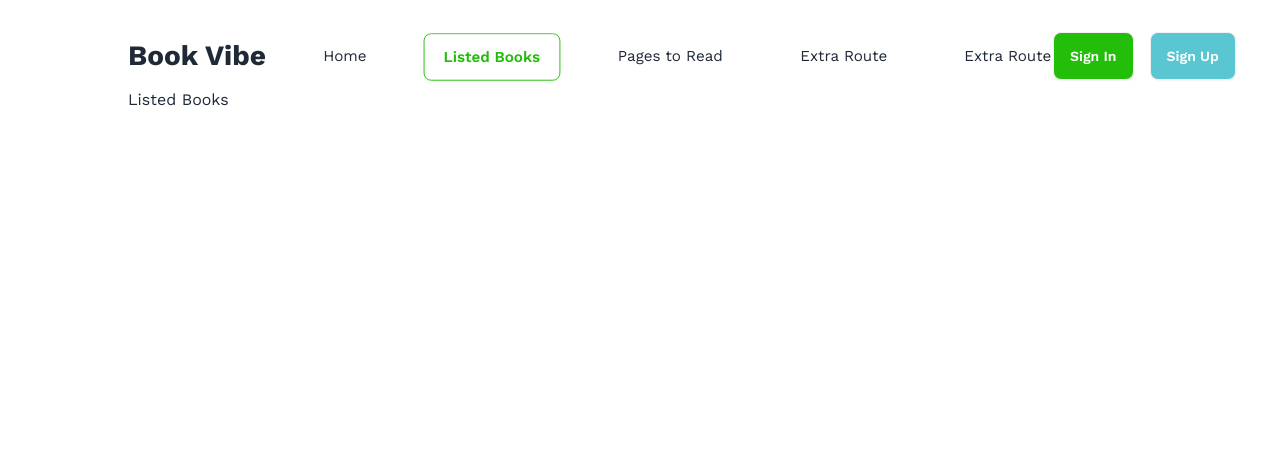
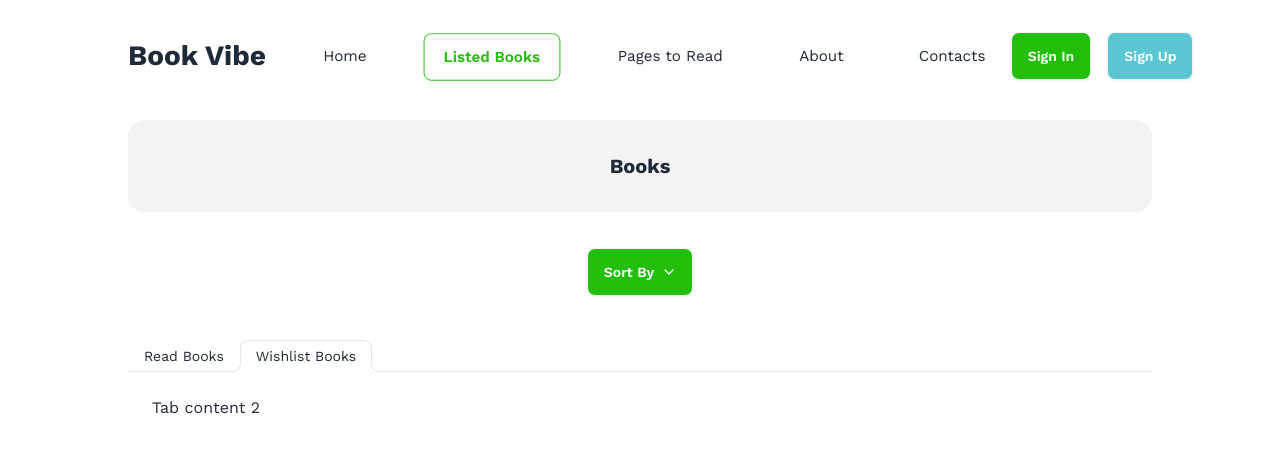
Before and after one commit to omorfarukmahfuj/book-vibe, a React (Vite) app: page /listed-books in a window 1280 px wide. Shown: the top 452 px of the page. Built offline with nearby package versions, Linux system fonts and the light colour scheme; a web font is replaced by a local one.

Commit message:
Toast added

```diff
--- a/src/App.jsx
+++ b/src/App.jsx
@@ -1,3 +1,4 @@
+import { Toaster } from 'sonner'
 import './App.css'
 import HeroSection from './components/HeroSection';
 import BooksContainer from './components/BooksContainer';
@@ -6,6 +7,7 @@ function App() {
 
   return (
     <>
+      < Toaster richColors />
       <HeroSection></HeroSection>
       <BooksContainer></BooksContainer>
     </>
--- a/src/components/Nav.jsx
+++ b/src/components/Nav.jsx
@@ -38,12 +38,12 @@ const Nav = () => {
           <li className={`btn bg-transparent border-none shadow-none hover:bg-transparent text-base font-normal`}><NavLink className={({ isActive }) => isActive ? 'font-semibold px-5 py-3 text-[#23BE0A] border border-[#23BE0A] rounded-lg' : 'px-5 py-2 text-#[131313CC]'} to="/">Home</NavLink></li>
           <li className={`btn bg-transparent border-none shadow-none hover:bg-transparent text-base font-normal`}><NavLink className={({ isActive }) => isActive ? 'font-semibold px-5 py-3 text-[#23BE0A] border border-[#23BE0A] rounded-lg' : 'px-5 py-2 text-#[131313CC]'} to="/listed-books">Listed Books</NavLink></li>
           <li className={`btn bg-transparent border-none shadow-none hover:bg-transparent text-base font-normal`}><NavLink className={({ isActive }) => isActive ? 'font-semibold px-5 py-3 text-[#23BE0A] border border-[#23BE0A] rounded-lg' : 'px-5 py-2 text-#[131313CC]'} to="/pages-to-read">Pages to Read</NavLink></li>
-          <li className={`btn bg-transparent border-none shadow-none hover:bg-transparent text-base font-normal`}><NavLink className={({ isActive }) => isActive ? 'font-semibold px-5 py-3 text-[#23BE0A] border border-[#23BE0A] rounded-lg' : 'px-5 py-2 text-#[131313CC]'} to="/extra-route-1">Extra Route</NavLink></li>
-          <li className={`btn bg-transparent border-none shadow-none hover:bg-transparent text-base font-normal`}><NavLink className={({ isActive }) => isActive ? 'font-semibold px-5 py-3 text-[#23BE0A] border border-[#23BE0A] rounded-lg' : 'px-5 py-2 text-#[131313CC]'} to="/extra-route-2">Extra Route</NavLink></li>
+          <li className={`btn bg-transparent border-none shadow-none hover:bg-transparent text-base font-normal`}><NavLink className={({ isActive }) => isActive ? 'font-semibold px-5 py-3 text-[#23BE0A] border border-[#23BE0A] rounded-lg' : 'px-5 py-2 text-#[131313CC]'} to="/about">About</NavLink></li>
+          <li className={`btn bg-transparent border-none shadow-none hover:bg-transparent text-base font-normal`}><NavLink className={({ isActive }) => isActive ? 'font-semibold px-5 py-3 text-[#23BE0A] border border-[#23BE0A] rounded-lg' : 'px-5 py-2 text-#[131313CC]'} to="/contacts">Contacts</NavLink></li>
         </ul>
       </div>
       {/* Navbar End */}
-      <div className="navbar-end gap-2 md:gap-4">
+      <div className="navbar-end gap-2 md:gap-4 ml-6">
         <a className="btn bg-[#23BE0A] hover:bg-success text-white">Sign In</a>
         <a className="btn bg-[#59C6D2] hover:bg-info text-white">Sign Up</a>
       </div>
--- a/src/main.jsx
+++ b/src/main.jsx
@@ -30,8 +30,16 @@ const router = createBrowserRouter([
       {
         path: '/book-details/:id',
         element: <BookDetails />,
-        loader: () => fetch('books_data.json')
-      }
+        loader: () => fetch('/books_data.json')
+      },
+      {
+        path: '/about',
+        element: <BookDetails />,
+      },
+      {
+        path: '/contacts',
+        element: <BookDetails />,
+      },
     ]
   }
 ])
--- a/src/pages/BookDetails.jsx
+++ b/src/pages/BookDetails.jsx
@@ -1,12 +1,36 @@
+import { Toaster } from 'sonner'
 import { useLoaderData, useParams } from "react-router-dom";
+import { useEffect } from 'react';
+import { addReadlist, addWishlist } from '../utilities/localstorage';
 
 const BookDetails = () => {
+
+  const handleReadList = () => {
+    addReadlist(bookId)
+  }
+  const handleWishlist = () => {
+    addWishlist(bookId)
+  }
+
+
+  useEffect(() => {
+    scrollTo(0, 0);
+
+  }, []);
+
+
   const books = useLoaderData();
   const { id } = useParams();
   const book = books.find(book => book.bookId === id)
-  const { bookName, image, tags, author, review, totalPages, publisher, yearOfPublishing, category, rating } = book;
+  console.log(book);
+  const { bookId, bookName, image, tags, author, review, totalPages, publisher, yearOfPublishing, category, rating } = book;
+
+
+
   return (
+
     <div className="flex flex-col md:flex-row items-center md:items-stretch justify-between gap-6 md:gap-12 my-6 md:my-12 md:h-screen">
+      <Toaster richColors />
       {/* Component Left */}
       <div className="p-10 md:p-20 bg-[#1313130D] rounded-2xl w-full md:w-2/4 flex justify-center items-center">
         <img className="h-5/6" src={image} alt={bookName} />
@@ -41,10 +65,10 @@ const BookDetails = () => {
           </div>
 
         </div>
-        <button className="btn bg-transparent hover:bg-success text-[#131313] hover:text-white mr-4 shadow-none border-[#1313134D] hover:border-none mt-8">Read</button>
-        <button className="btn bg-[#59C6D2] hover:bg-info text-white">Wishlist</button>
+        <button onClick={handleReadList} className="btn bg-transparent hover:bg-success text-[#131313] hover:text-white mr-4 shadow-none border-[#1313134D] hover:border-none mt-8">Read</button>
+        <button onClick={handleWishlist} className="btn bg-[#59C6D2] hover:bg-info text-white">Wishlist</button>
       </div>
-    </div>
+    </div >
   );
 };
 
--- a/src/pages/ListedBooks.jsx
+++ b/src/pages/ListedBooks.jsx
@@ -1,7 +1,41 @@
+import { IoChevronDown } from "react-icons/io5";
+
 const ListedBooks = () => {
   return (
     <div>
-Listed Books
+      <div className="bg-[#1313130D] rounded-2xl "><h2 className="font-bold text-xl text-center py-8 my-4 md:my-8">Books</h2></div>
+      <div className="flex justify-center mb-7 md:mb-10">
+        <details className="dropdown">
+          <summary className="btn m-1 bg-[#23BE0A] hover:bg-success text-white">Sort By <IoChevronDown />
+
+          </summary>
+          <ul className="menu dropdown-content bg-base-200 rounded-box z-[1] w-52 p-2 shadow">
+            <li><a>Rating</a></li>
+            <li><a>Number of pages</a></li>
+            <li><a>Publisher year</a></li>
+          </ul>
+        </details>
+      </div>
+
+      <div role="tablist" className="tabs tabs-lifted">
+        <input type="radio" name="my_tabs_2" role="tab" className="tab " aria-label="Read Books" />
+        <div role="tabpanel" className="tab-content bg-base-100 border-x-0 border-b-0 border-base-300 p-6">
+
+        </div>
+
+        <input
+          type="radio"
+          name="my_tabs_2"
+          role="tab"
+          className="tab"
+          aria-label="Wishlist Books"
+          defaultChecked />
+        <div role="tabpanel" className="tab-content bg-base-100 border-x-0 border-b-0 border-base-300 p-6">
+          Tab content 2
+        </div>
+
+      </div>
+
     </div>
   );
 };
--- /dev/null
+++ b/src/utilities/localstorage.js
@@ -0,0 +1,48 @@
+import { toast } from 'sonner'
+
+const getReadlist = () => {
+  const readlist = localStorage.getItem('books');
+  if (readlist) {
+    return JSON.parse(readlist);
+  }
+  return [];
+}
+
+const addReadlist = id => {
+  const readlist = getReadlist();
+  const exist = readlist.find(book => book === id);
+  if (exist) {
+    return toast.error('Already added to Reading list!');
+  }
+  readlist.push(id);
+  localStorage.setItem('books', JSON.stringify(readlist));
+  toast.success('Book added to Reading list successfully!');
+}
+
+const getWishlist = () => {
+  const wishlist = localStorage.getItem('wish');
+  if (wishlist) {
+    return JSON.parse(wishlist);
+  }
+  return [];
+}
+
+const addWishlist = id => {
+  const readlist = getReadlist();
+  const wishlist = getWishlist();
+
+  const existRead = readlist.find(book => book === id);
+  const existWish = wishlist.find(book => book === id);
+
+  if (existRead) {
+    return toast.error('Already added to Reading list!');
+  } else if (existWish) {
+    return toast.error('Already added to Wishlist!');
+  } else {
+    wishlist.push(id);
+    localStorage.setItem('wish', JSON.stringify(wishlist));
+    toast.success('Book added to Wishlist successfully!');
+  }
+}
+
+export { addReadlist, addWishlist };
```
